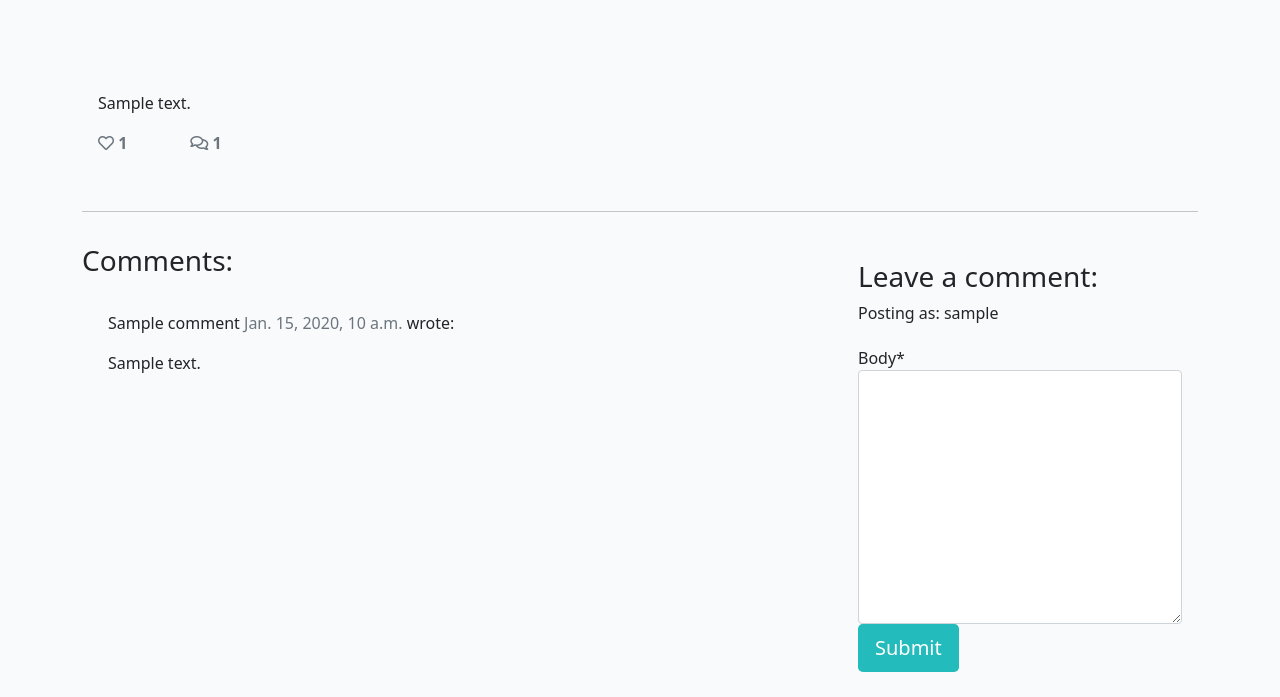
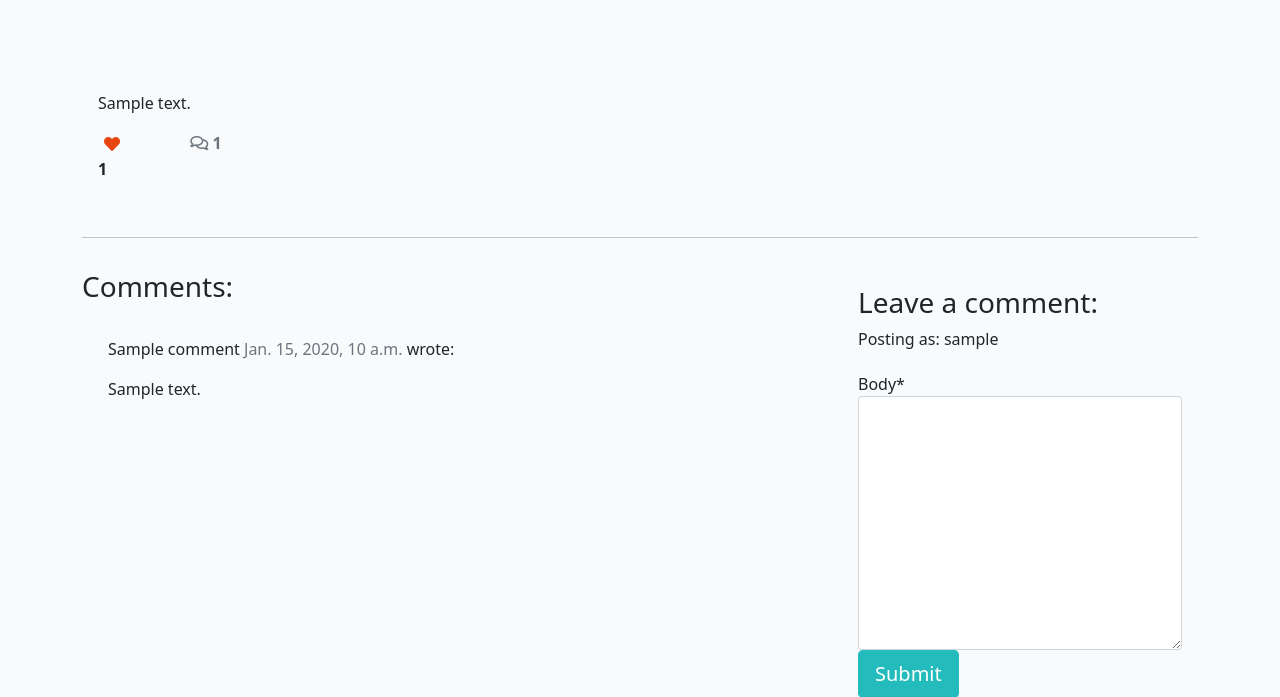
Before and after one commit to lechien73/db2jt, a Django app: a page that uses templates/post_detail.html in a window 1280 px wide. Shown: the part 281-978 px from the top of the page. Run offline with Django 3.2, Linux system fonts and the light colour scheme; a user stored in the database is signed in; tables that the repository leaves empty hold one stand-in row (values such as "Sample post"); some libraries are stand-ins or nearby versions.

Commit message:
add back like function in form

```diff
--- a/templates/post_detail.html
+++ b/templates/post_detail.html
@@ -34,8 +34,20 @@
                 <div class="row">
 
                     <div class="col-1">
-                        <!-- The number of likes goes before the closing strong tag -->
-                        <strong class="text-secondary"><i class="far fa-heart"></i> {{ post.number_of_likes }} </strong>
+                        {% if user.is_authenticated %}
+                        <form action="{% url 'post_like' post.slug %}" method="POST">
+                            {% csrf_token %}
+                            {% if liked %}
+                            <button type="submit" name="blogpost_id" value="{{post.slug}}" class="btn-like"><strong><i
+                                        class="fas fa-heart"></i></strong></button>
+                            {% else %}
+                            <button type="submit" name="blogpost_id" value="{{post.slug}}" class="btn-like"><strong><i
+                                        class="far fa-heart"></i></strong></button>
+                            {% endif %}
+                        </form>
+                        {% else %}
+                        <strong class="text-secondary"><i class="far fa-heart"></i>
+                            {% endif %} </strong><strong>{{ post.number_of_likes }} </strong>
                     </div>
                     <div class="col-1">
                         {% with comments.count as total_comments %}
```
